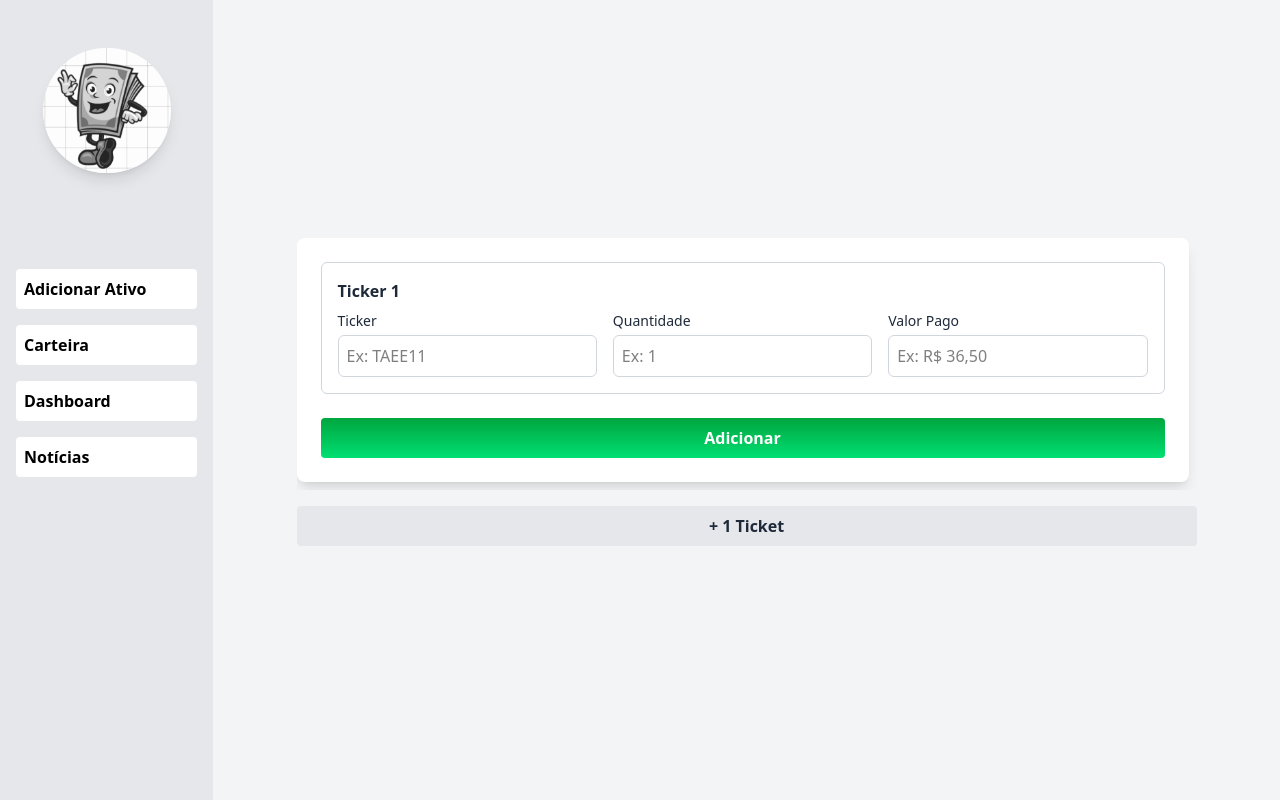
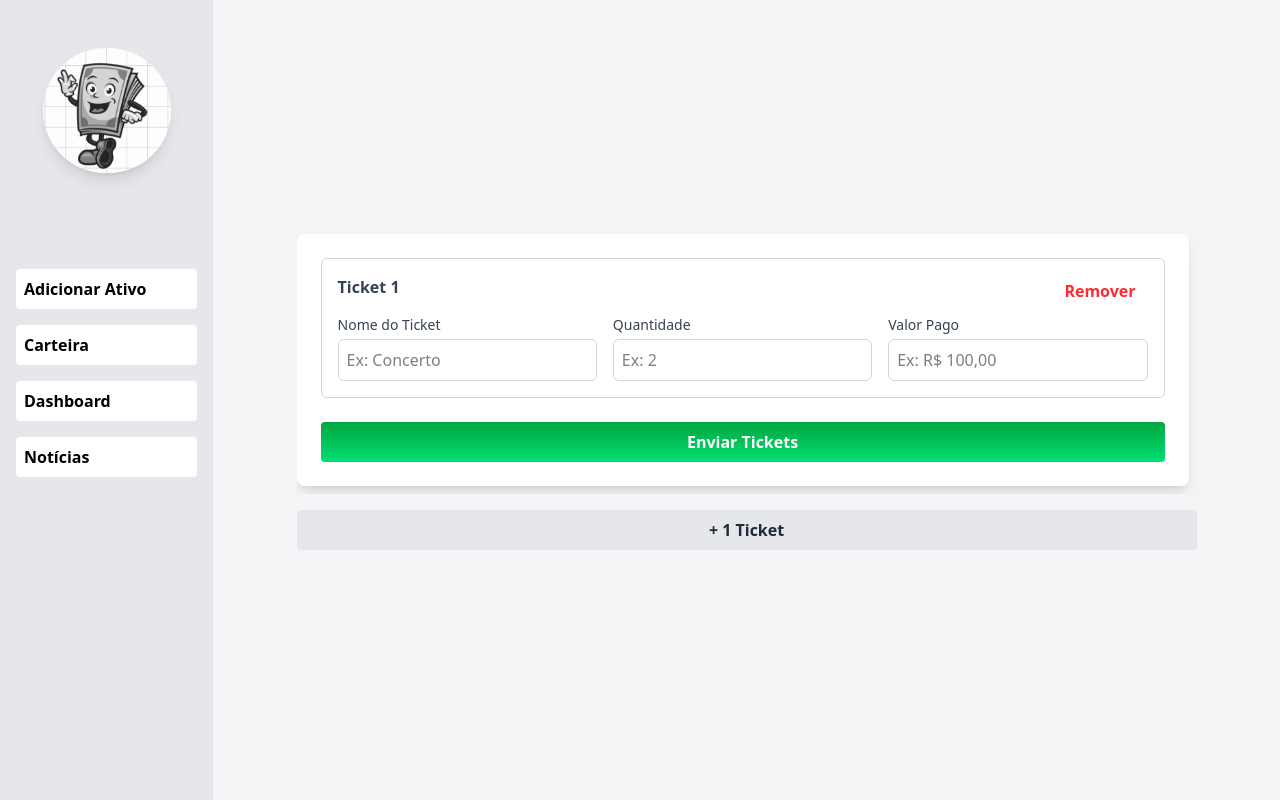
Before and after one commit to DavidLSousa/FinTrack, a Vue app: page /addTicket in a window 1280 px wide. Built offline with nearby package versions, Linux system fonts and the light colour scheme.

Commit message:
feat(form): implement dynamic ticket addition logic

```diff
--- a/src/components/views/AddTicketsPage.vue
+++ b/src/components/views/AddTicketsPage.vue
@@ -2,61 +2,46 @@
   <div class="w-full max-w-md md:max-w-[900px] max-h-[calc(100vh-12rem)] overflow-y-auto pr-2">
     <form class="bg-white rounded-lg shadow-lg p-6 mb-2" id="ticketForm" data-js="ticket-form">
       <div id="ticketFields" data-js="ticket-fields" class="flex flex-col mb-2">
-        <div class="ticket-group mb-4 border border-gray-300 p-4 rounded-md">
-          <h3 class="font-extrabold text-gray-800">Ticker 1</h3>
-          <div class="flex flex-col md:flex-row md:space-x-4">
-            <div class="mt-2 w-full">
-              <label class="block text-sm font-medium text-gray-800"> Ticker </label>
-              <input
-                type="text"
-                name="ticketName"
-                required
-                class="mt-1 block w-full border border-gray-300 rounded-md p-2 focus:outline-none focus:ring focus:ring-green-500"
-                placeholder="Ex: TAEE11"
-              />
-            </div>
-            <div class="mt-2 w-full">
-              <label class="block text-sm font-medium text-gray-800"> Quantidade </label>
-              <input
-                type="number"
-                name="quantity"
-                required
-                class="mt-1 block w-full border border-gray-300 rounded-md p-2 focus:outline-none focus:ring focus:ring-green-500"
-                placeholder="Ex: 1"
-                min="0"
-              />
-            </div>
-            <div class="mt-2 w-full">
-              <label class="block text-sm font-medium text-gray-800"> Valor Pago </label>
-              <input
-                type="number"
-                name="value"
-                required
-                class="mt-1 block w-full border border-gray-300 rounded-md p-2 focus:outline-none focus:ring focus:ring-green-500"
-                placeholder="Ex: R$ 36,50"
-                min="0"
-                step="0.01"
-              />
-            </div>
-          </div>
+        <div
+          v-for="numTicket in counterTicket"
+          :key="numTicket"
+          class="ticket-group mb-4 border border-gray-300 p-4 rounded-md"
+        >
+          <formTicket :ticketCount="numTicket" />
         </div>
       </div>
 
       <button
+        @click.prevent="submitTickets"
         type="submit"
-        data-js="submit-ticket"
         class="bg-gradient-to-b from-green-600 to-green-400 hover:from-green-500 hover:to-green-300 text-white font-semibold py-2 px-4 rounded w-full"
       >
-        Adicionar
+        Enviar Tickets
       </button>
     </form>
   </div>
 
   <button
+    @click="addTicket"
     type="button"
-    data-js="add-ticket"
     class="bg-gray-200 hover:bg-gray-300 text-gray-800 font-semibold py-2 px-4 rounded w-full max-w-md mb-4 md:max-w-[900px] mt-4"
   >
     + 1 Ticket
   </button>
 </template>
+
+<script setup>
+import { ref } from 'vue'
+import formTicket from './includes/formTicket.vue'
+
+const counterTicket = ref(1)
+
+function addTicket() {
+  counterTicket.value++
+}
+
+function submitTickets() {
+  console.log('Tickets adicionados:', counterTicket.value)
+  // Mandar para API
+}
+</script>
--- /dev/null
+++ b/src/components/views/includes/formTicket.vue
@@ -0,0 +1,49 @@
+<template>
+  <div class="flex justify-between">
+    <h3 class="font-extrabold text-gray-700">Ticket {{ ticketCount }}</h3>
+    <button
+      type="button"
+      class="removeTicket bg-inherit text-red-500 font-semibold py-1 px-3 rounded"
+    >
+      Remover
+    </button>
+  </div>
+  <div class="flex flex-col md:flex-row md:space-x-4">
+    <div class="mt-2 w-full">
+      <label class="block text-sm font-medium text-gray-700">Nome do Ticket</label>
+      <input
+        type="text"
+        name="ticketName"
+        required
+        class="mt-1 block w-full border border-gray-300 rounded-md p-2 focus:outline-none focus:ring focus:ring-green-500"
+        placeholder="Ex: Concerto"
+      />
+    </div>
+    <div class="mt-2 w-full">
+      <label class="block text-sm font-medium text-gray-700">Quantidade</label>
+      <input
+        type="number"
+        name="quantity"
+        required
+        class="mt-1 block w-full border border-gray-300 rounded-md p-2 focus:outline-none focus:ring focus:ring-green-500"
+        placeholder="Ex: 2"
+      />
+    </div>
+    <div class="mt-2 w-full">
+      <label class="block text-sm font-medium text-gray-700">Valor Pago</label>
+      <input
+        type="text"
+        name="value"
+        required
+        class="mt-1 block w-full border border-gray-300 rounded-md p-2 focus:outline-none focus:ring focus:ring-green-500"
+        placeholder="Ex: R$ 100,00"
+      />
+    </div>
+  </div>
+</template>
+
+<script setup>
+defineProps({
+  ticketCount: Number,
+})
+</script>
```
